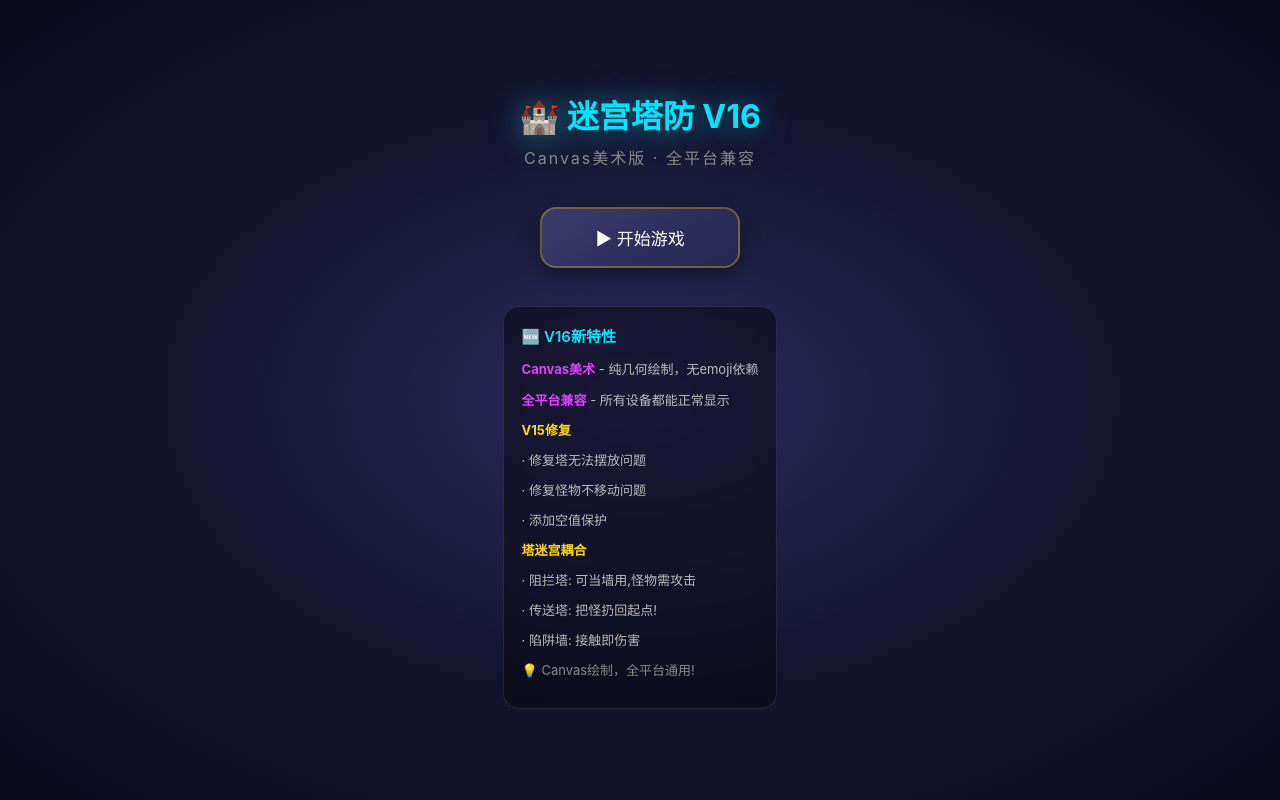
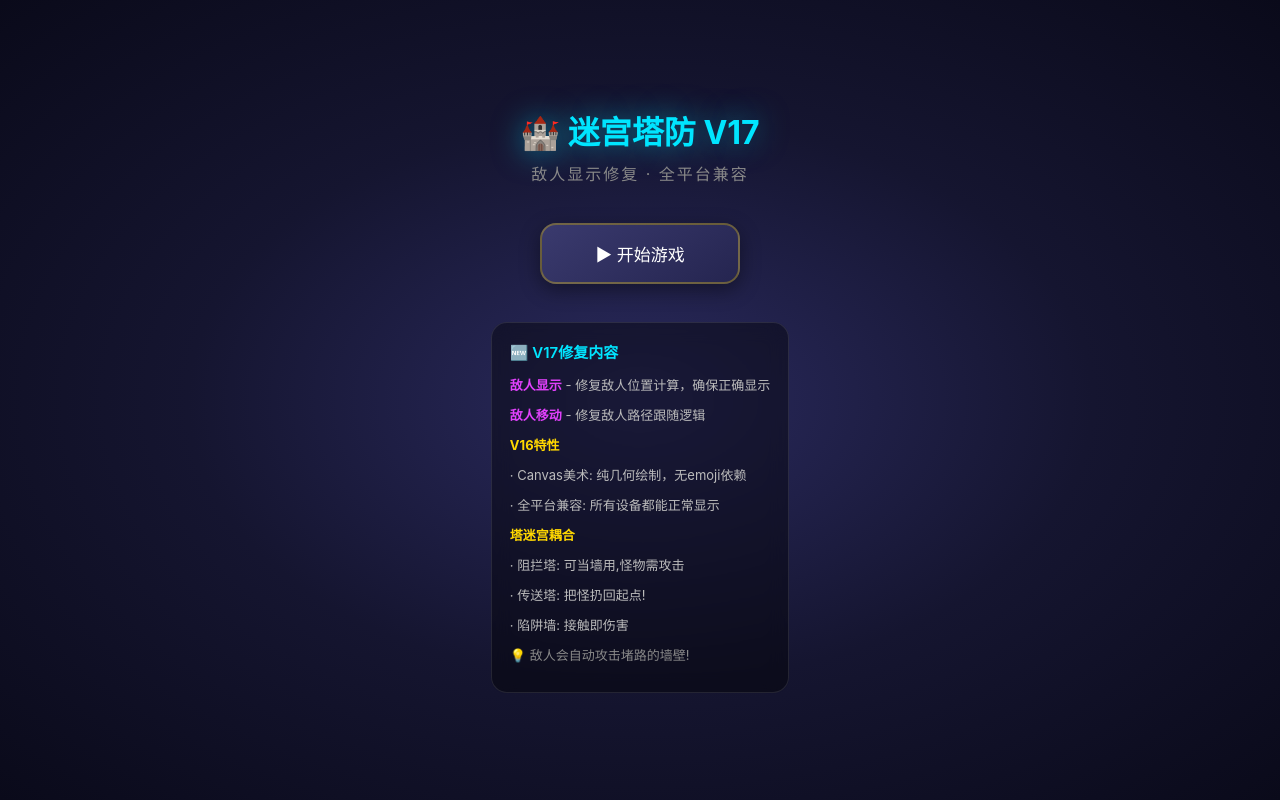
Before and after one commit to Timmmmmo/MazeTD, a plain HTML site: page index.html in a window 1280 px wide. Drawn offline with Linux system fonts and the light colour scheme.

Commit message:
V17: 修复敌人显示和移动问题 - 添加ox/oy空值保护

```diff
--- a/index.html
+++ b/index.html
@@ -3,7 +3,7 @@
 <head>
 <meta charset="UTF-8">
 <meta name="viewport" content="width=device-width,initial-scale=1,maximum-scale=1,user-scalable=no,viewport-fit=cover">
-<title>迷宫塔防 V16 - Canvas美术版</title>
+<title>迷宫塔防 V17 - 敌人显示修复</title>
 <style>
 /* ========== V14 腾讯品质美术升级 ========== */
 *{margin:0;padding:0;box-sizing:border-box;user-select:none}
@@ -250,22 +250,21 @@ canvas{display:block;width:100%;height:100%}
 </head>
 <body>
 <div id="menu">
-<h1>🏰 迷宫塔防 V16</h1>
-<h2>Canvas美术版 · 全平台兼容</h2>
+<h1>🏰 迷宫塔防 V17</h1>
+<h2>敌人显示修复 · 全平台兼容</h2>
 <button class="menu-btn" onclick="startGame()">▶ 开始游戏</button>
 <div class="guide">
-<h3>🆕 V16新特性</h3>
-<p><b class="new">Canvas美术</b> - 纯几何绘制，无emoji依赖</p>
-<p><b class="new">全平台兼容</b> - 所有设备都能正常显示</p>
-<p><b>V15修复</b></p>
-<p>· 修复塔无法摆放问题</p>
-<p>· 修复怪物不移动问题</p>
-<p>· 添加空值保护</p>
+<h3>🆕 V17修复内容</h3>
+<p><b class="new">敌人显示</b> - 修复敌人位置计算，确保正确显示</p>
+<p><b class="new">敌人移动</b> - 修复敌人路径跟随逻辑</p>
+<p><b>V16特性</b></p>
+<p>· Canvas美术: 纯几何绘制，无emoji依赖</p>
+<p>· 全平台兼容: 所有设备都能正常显示</p>
 <p><b>塔迷宫耦合</b></p>
 <p>· 阻拦塔: 可当墙用,怪物需攻击</p>
 <p>· 传送塔: 把怪扔回起点!</p>
 <p>· 陷阱墙: 接触即伤害</p>
-<p style="margin-top:8px;color:#888">💡 Canvas绘制，全平台通用!</p>
+<p style="margin-top:8px;color:#888">💡 敌人会自动攻击堵路的墙壁!</p>
 </div>
 </div>
 <div id="game">
@@ -811,9 +810,13 @@ function makeEnemy(hp, co, sz, g, opts={}, spd=0.735) {
     usePath = findPath() || [[ENTRY.x, ENTRY.y]];
   }
 
+  // 确保ox, oy已初始化
+  const posX = (ox !== undefined ? ox : 0) + (usePath[0][0]+0.5)*CS;
+  const posY = (oy !== undefined ? oy : 0) + (usePath[0][1]+0.5)*CS;
+
   return {
-    x: ox + (usePath[0][0]+0.5)*CS,
-    y: oy + (usePath[0][1]+0.5)*CS,
+    x: posX,
+    y: posY,
     hp: hp,
     mh: hp,
     spd: spd,
@@ -877,8 +880,11 @@ function loop() {
       usePath = findPath() || [[ENTRY.x, ENTRY.y], [EXIT.x, EXIT.y]];
     }
     const idx = Math.min(Math.floor(e.pi), usePath.length-1);
-    e.x = ox + (usePath[idx][0]+0.5)*CS;
-    e.y = oy + (usePath[idx][1]+0.5)*CS;
+    // 确保ox, oy已初始化
+    const offsetX = ox !== undefined ? ox : 0;
+    const offsetY = oy !== undefined ? oy : 0;
+    e.x = offsetX + (usePath[idx][0]+0.5)*CS;
+    e.y = offsetY + (usePath[idx][1]+0.5)*CS;
 
     // 到达终点
     if(e.pi >= usePath.length-1) {
```
